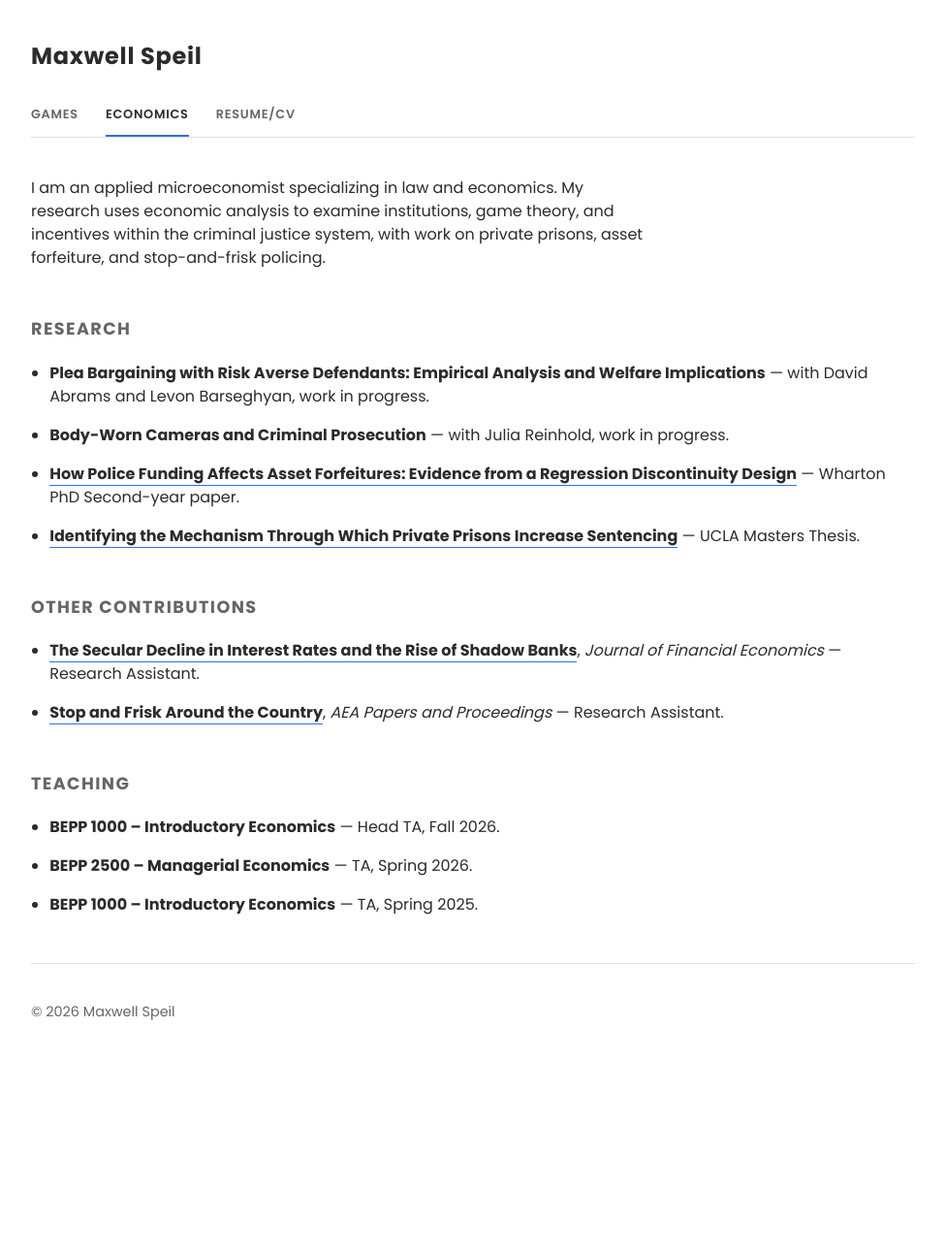
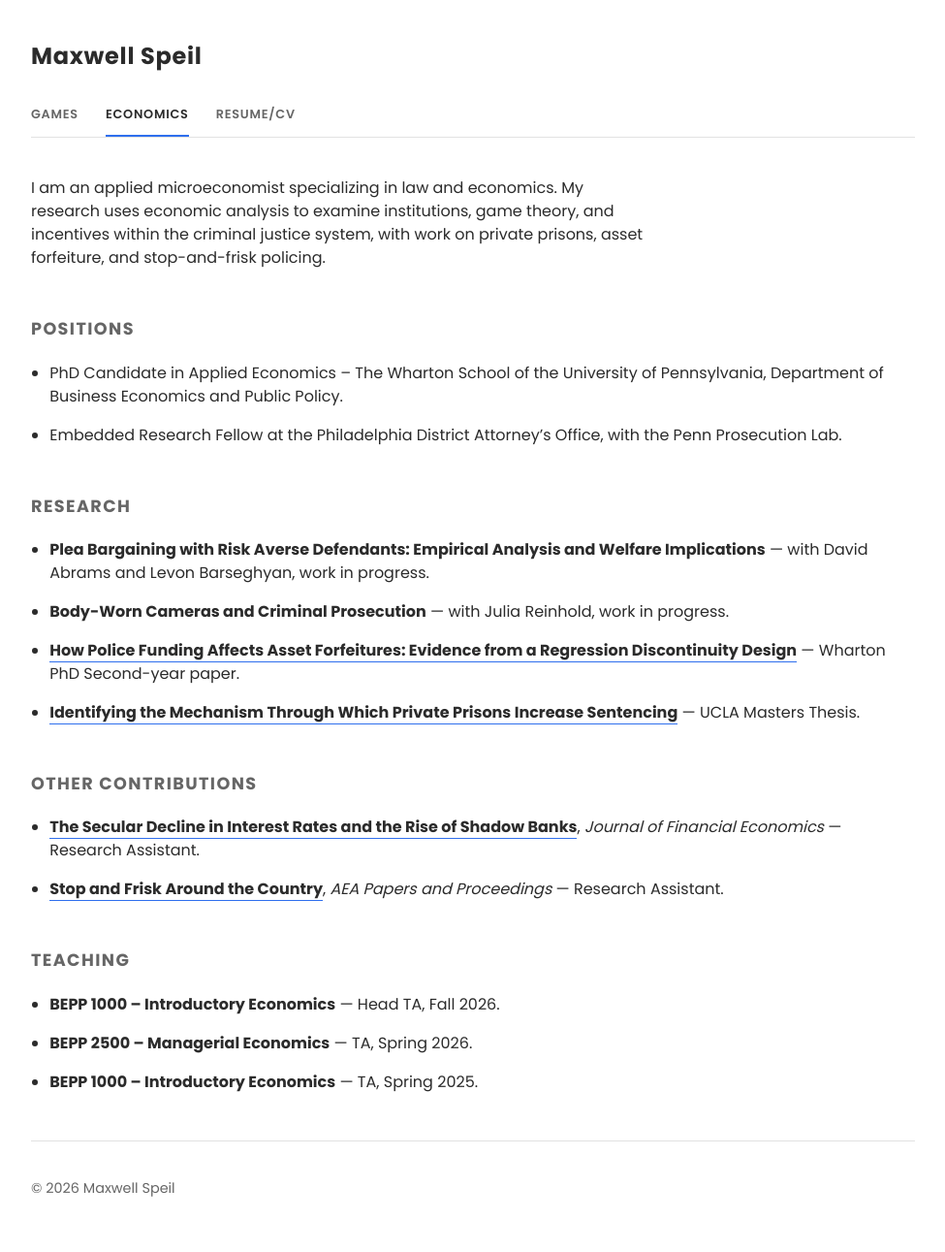
Before and after one commit to mspeil/mspeil.github.io, a Jekyll site: the page built from economics.html, in a window 1280 px wide. Shown: the whole page at 97% size, without its empty margins (152-1127 px from the left). Built offline with Jekyll 4.4.1, drawn with Linux system fonts in a browser that asks for light colours; before the commit the page ends 1109 px from its top, so only the background shows below that.

Commit message:
Add Positions section to Economics page
Co-Authored-By: Claude Sonnet 5 <noreply@anthropic.com>

```diff
--- a/economics.html
+++ b/economics.html
@@ -8,6 +8,14 @@ title: Economics
   analysis to examine institutions, game theory, and incentives within the criminal justice system, with work
   on private prisons, asset forfeiture, and stop-and-frisk policing.
 </p>
+
+<section class="econ-section">
+  <h2>Positions</h2>
+  <ul class="econ-list">
+    <li>PhD Candidate in Applied Economics &ndash; The Wharton School of the University of Pennsylvania, Department of Business Economics and Public Policy.</li>
+    <li>Embedded Research Fellow at the Philadelphia District Attorney&rsquo;s Office, with the Penn Prosecution Lab.</li>
+  </ul>
+</section>
 
 <section class="econ-section">
   <h2>Research</h2>
```
